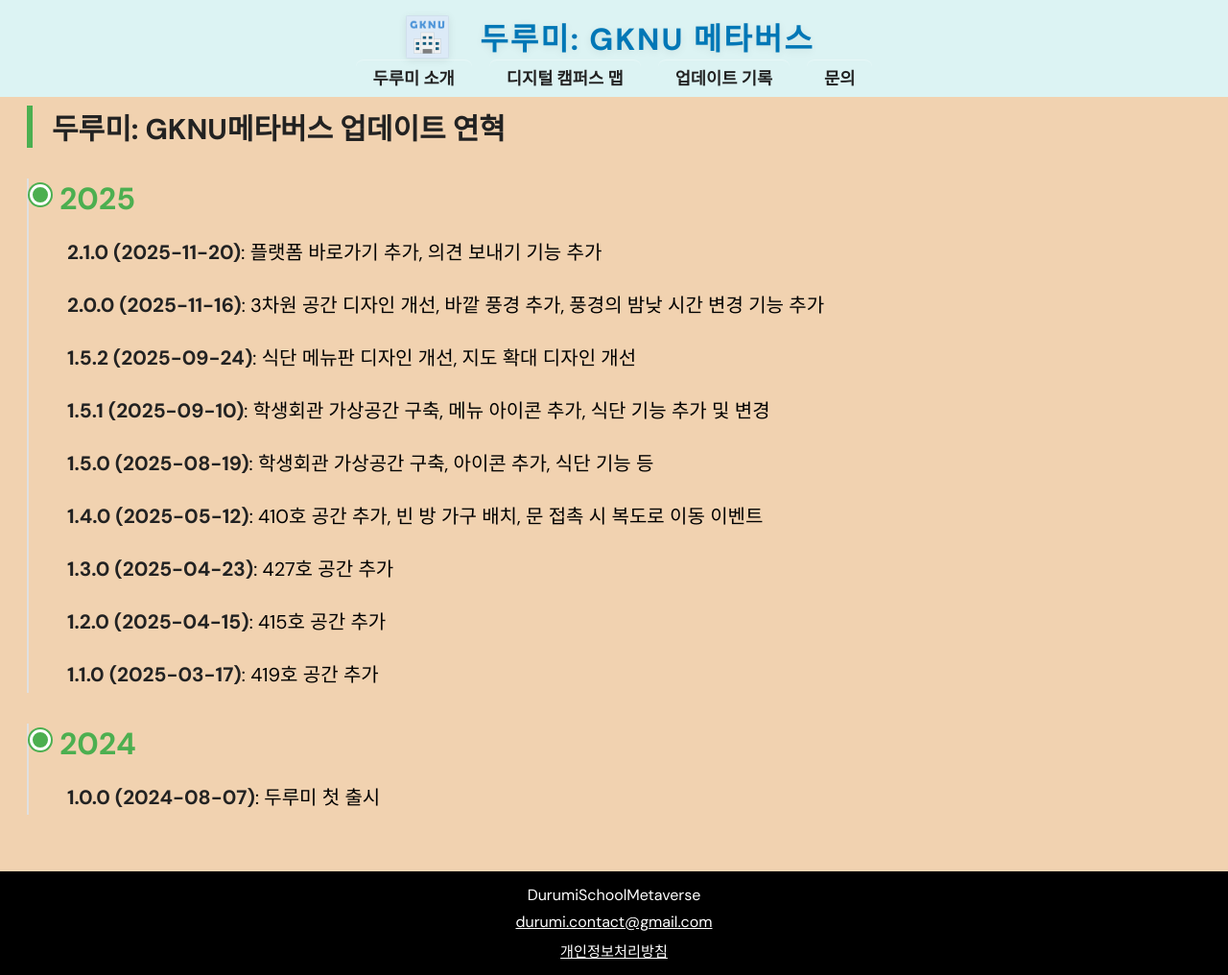
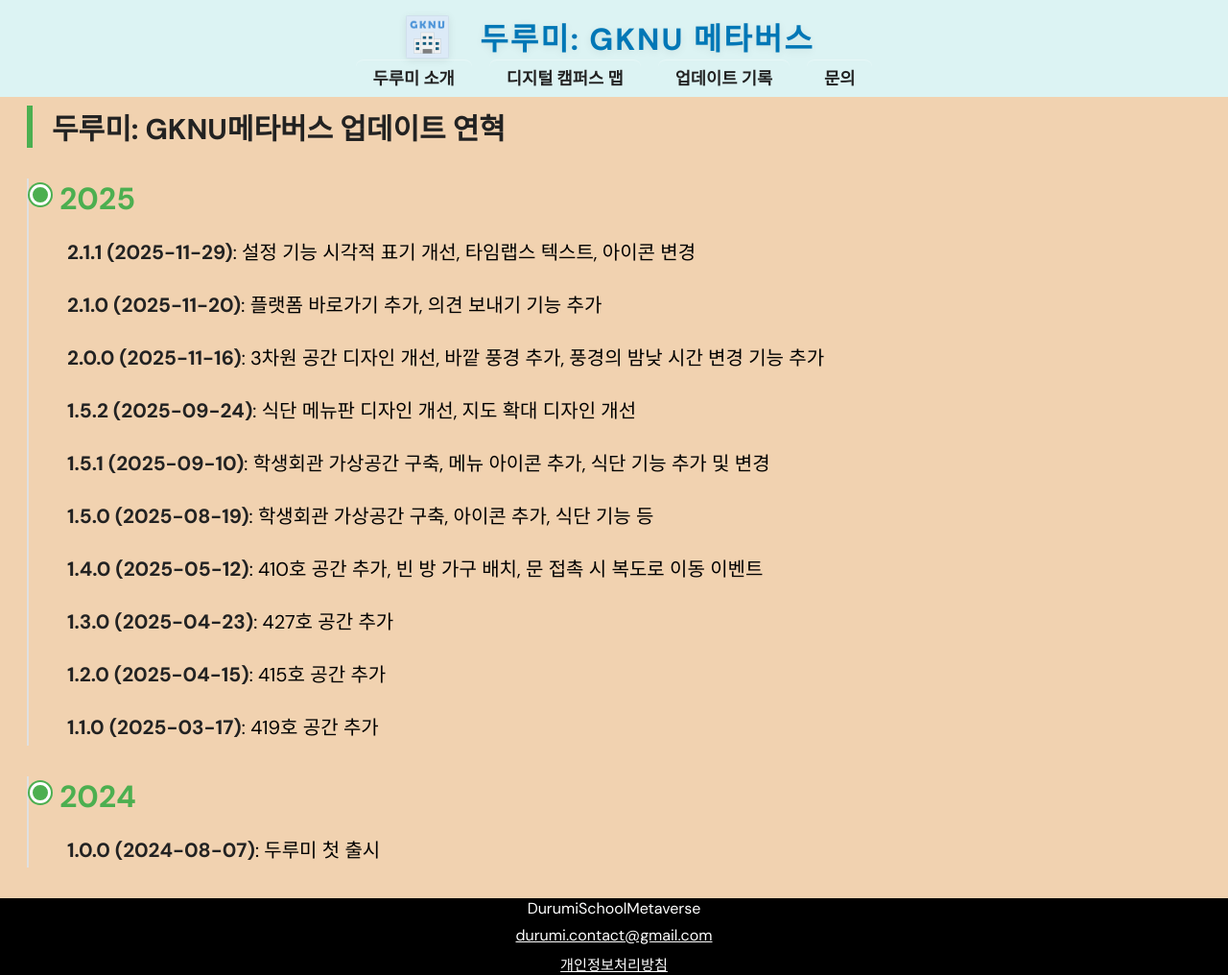
Before and after one commit to durumi-contact/durumi-contact.github.io, a Jekyll site: the page built from pages/history.html, in a window 1280 px wide and 1016 px high. Shown: the whole window at 96% size. Built offline with Jekyll 4.4.1, drawn with Linux system fonts in a browser that asks for light colours.

Commit message:
fix updateText

```diff
--- a/pages/history.html
+++ b/pages/history.html
@@ -16,7 +16,7 @@
         <div class="year-block">
           <h3>2025</h3>
           <ul>
-          <!--<li><strong>2.1.1 (2025-11-29)</strong>: 설정 기능 시각적 표기 개선, 타임랩스 텍스트, 아이콘 변경</li>-->
+            <li><strong>2.1.1 (2025-11-29)</strong>: 설정 기능 시각적 표기 개선, 타임랩스 텍스트, 아이콘 변경</li>
             <li><strong>2.1.0 (2025-11-20)</strong>: 플랫폼 바로가기 추가, 의견 보내기 기능 추가 </li>
             <li><strong>2.0.0 (2025-11-16)</strong>: 3차원 공간 디자인 개선, 바깥 풍경 추가, 풍경의 밤낮 시간 변경 기능 추가 </li>
             <li><strong>1.5.2 (2025-09-24)</strong>: 식단 메뉴판 디자인 개선, 지도 확대 디자인 개선 </li>
```
Also changed, not shown: assets/js/apply_to_all.js (line endings or trailing spaces), assets/js/index.js (line endings or trailing spaces).
